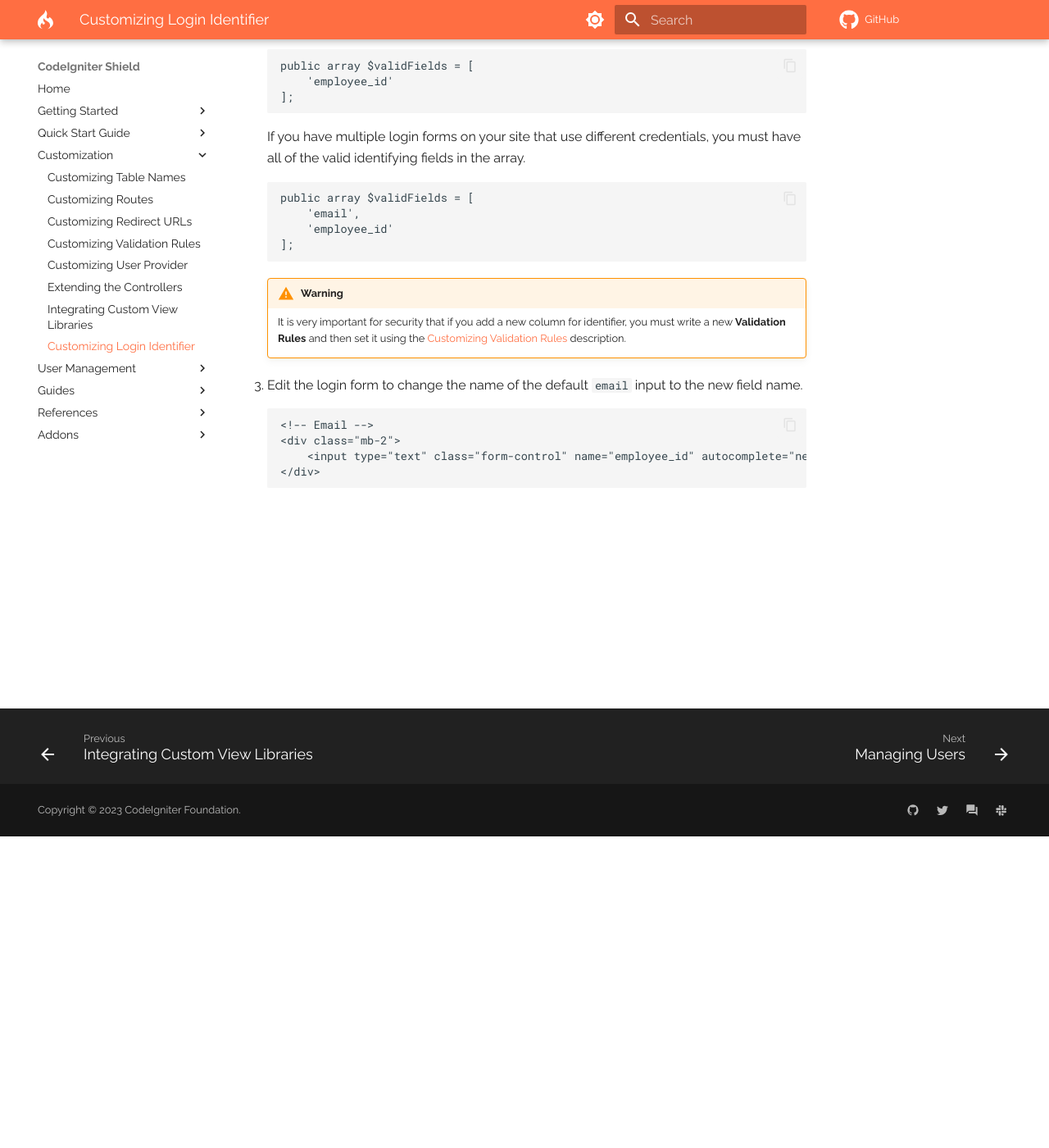
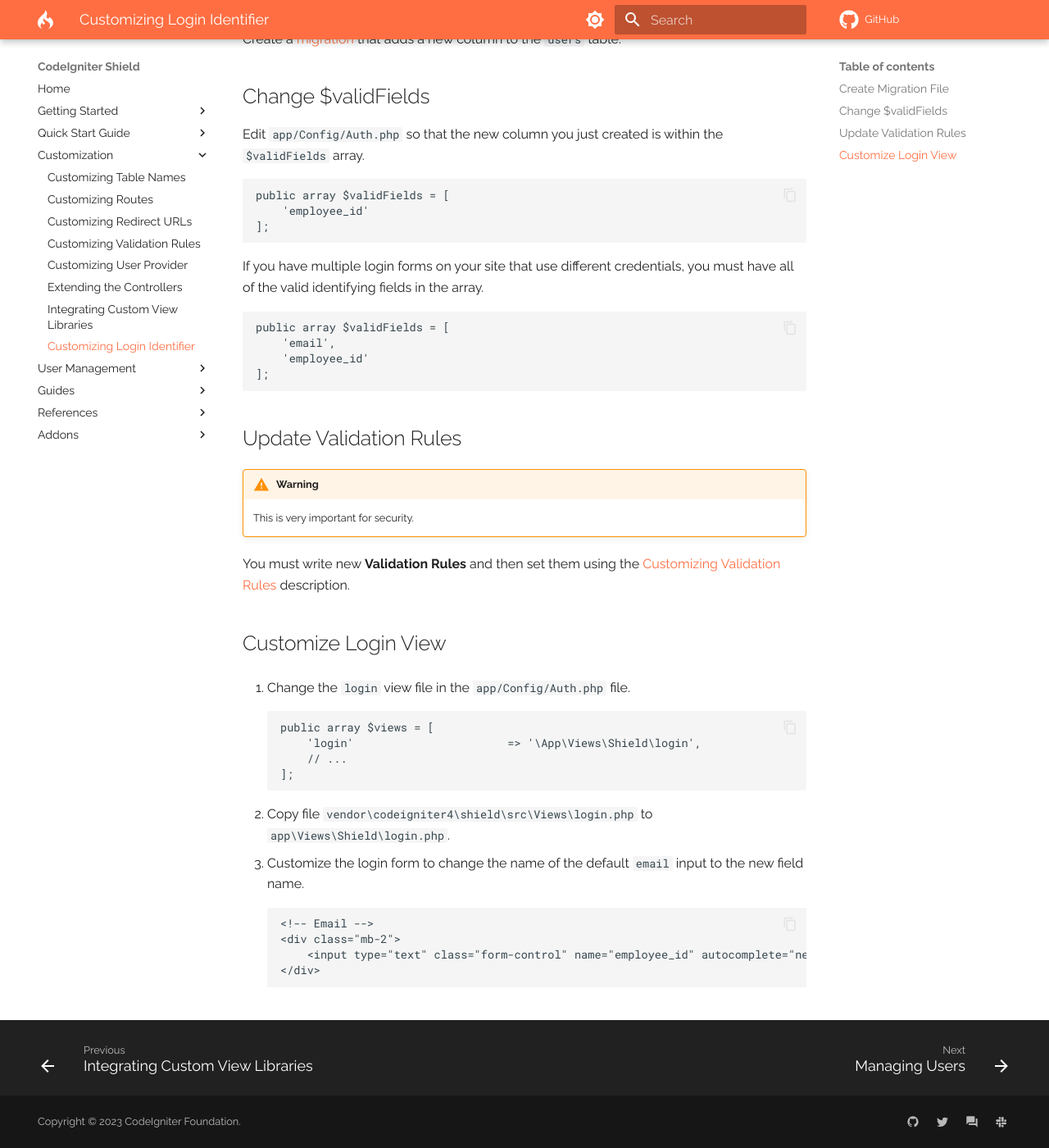
Before and after one commit to codeigniter4/shield, an MkDocs documentation site: the page built from docs/customization/login_identifier.md, in a window 1280 px wide and 1400 px high, scrolled down 380 px. Shown: the whole window at 82% size. Built offline with MkDocs 1.6.1 and Material for MkDocs 9.7.7, drawn with Linux system fonts in a browser that asks for light colours; comment, search, counter and statistics services are not loaded; a style sheet for code colours, icons or effects is not loaded; some of the changed text lies outside the part shown.

Commit message:
docs: improve instructions

````diff
--- a/docs/customization/login_identifier.md
+++ b/docs/customization/login_identifier.md
@@ -1,35 +1,61 @@
 # Customizing Login Identifier
 
-If your application has a need to use something other than `email` or `username`, you may specify any valid column within the `users` table that you may have added. This allows you to easily use phone numbers, employee or school IDs, etc as the user identifier. You must implement the following steps to set this up:
+If your application has a need to use something other than `email` or `username`, you may specify any valid column within the `users` table that you may have added. This allows you to easily use phone numbers, employee or school IDs, etc. as the user identifier. You must implement the following steps to set this up:
 
 This only works with the Session authenticator.
 
-1. Create a [migration](http://codeigniter.com/user_guide/dbmgmt/migration.html) that adds a new column to the `users` table.
-2. Edit `app/Config/Auth.php` so that the new column you just created is within the `$validFields` array.
+## Create Migration File
+
+Create a [migration](http://codeigniter.com/user_guide/dbmgmt/migration.html) that
+adds a new column to the `users` table.
+
+## Change $validFields
+
+Edit `app/Config/Auth.php` so that the new column you just created is within the
+`$validFields` array.
+
+```php
+public array $validFields = [
+    'employee_id'
+];
+```
+
+If you have multiple login forms on your site that use different credentials, you
+must have all of the valid identifying fields in the array.
+
+```php
+public array $validFields = [
+    'email',
+    'employee_id'
+];
+```
+
+## Update Validation Rules
+
+!!! warning
+
+    This is very important for security.
+
+You must write new **Validation Rules** and then set them using the
+[Customizing Validation Rules](./validation_rules.md#login) description.
+
+## Customize Login View
+
+1. Change the `login` view file in the `app/Config/Auth.php` file.
 
     ```php
-    public array $validFields = [
-        'employee_id'
+    public array $views = [
+        'login'                       => '\App\Views\Shield\login',
+        // ...
     ];
     ```
 
-    If you have multiple login forms on your site that use different credentials, you must have all of the valid identifying fields in the array.
-
-    ```php
-    public array $validFields = [
-        'email',
-        'employee_id'
-    ];
-    ```
-    !!! warning
-
-        It is very important for security that if you add a new column for identifier, you must write a new **Validation Rules** and then set it using the [Customizing Validation Rules](./validation_rules.md) description.
-
-3. Edit the login form to change the name of the default `email` input to the new field name.
+2. Copy file `vendor\codeigniter4\shield\src\Views\login.php` to `app\Views\Shield\login.php`.
+3. Customize the login form to change the name of the default `email` input to the new field name.
 
     ```php
     <!-- Email -->
     <div class="mb-2">
-        <input type="text" class="form-control" name="employee_id" autocomplete="new-employee-id" placeholder="12345" value="<?= old('employee_id') ?>" required />
+        <input type="text" class="form-control" name="employee_id" autocomplete="new-employee-id" placeholder="12345" value="<?= old('employee_id') ?>" required>
     </div>
     ```
````
